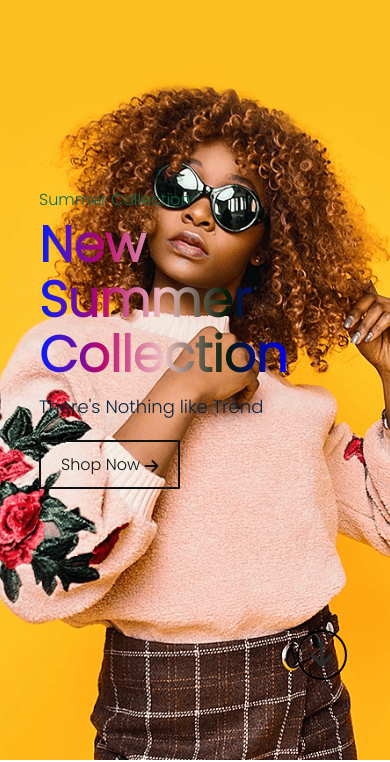
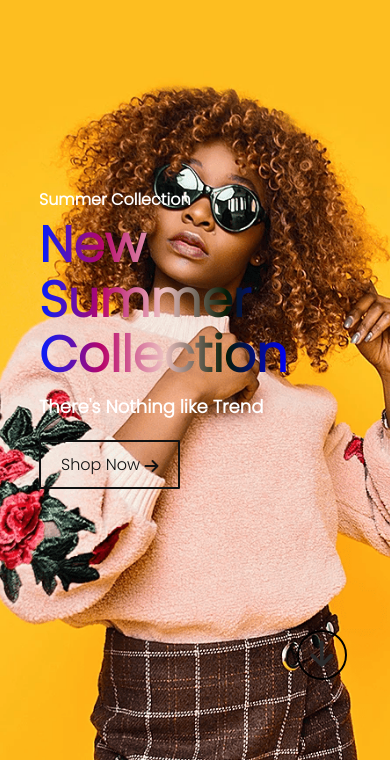
Before and after one commit to knoy00/Kumo, a plain HTML site: page index.html in a window 390 px wide. Shown: the part 84-846 px from the top of the page. Drawn offline with nearby package versions, Linux system fonts and the light colour scheme.

Commit message:
Update style.css

```diff
--- a/style.css
+++ b/style.css
@@ -434,4 +434,11 @@ header.sticky{
     .navmenu.open{
         right: 0;
     }
+    .main-text h5{
+        color: white;
+        font-weight: 600;
+    }
+    .main-text p{
+        color: white;
+        font-weight: 600;
 }
```
